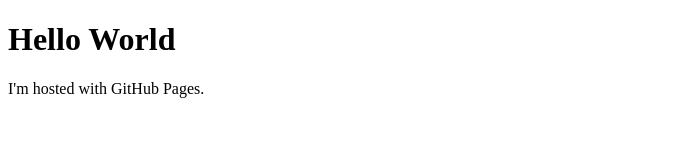
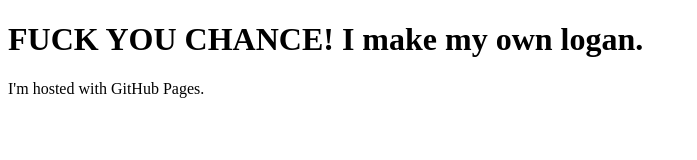
Before and after one commit to ArbiterAbsolution/ArbiterAbsolution.github.io, a plain HTML site: page index.html in a window 1280 px wide. Shown: the whole page, without its empty margins (0-697 px from the left). Drawn offline with Linux system fonts and the light colour scheme.

Commit message:
messing with piccolo

```diff
--- a/index.html
+++ b/index.html
@@ -1,7 +1,7 @@
 <!DOCTYPE html>
 <html>
 <body>
-<h1>Hello World</h1>
+<h1>FUCK YOU CHANCE! I make my own logan.</h1>
 <p>I'm hosted with GitHub Pages.</p>
 </body>
 </html>
```
